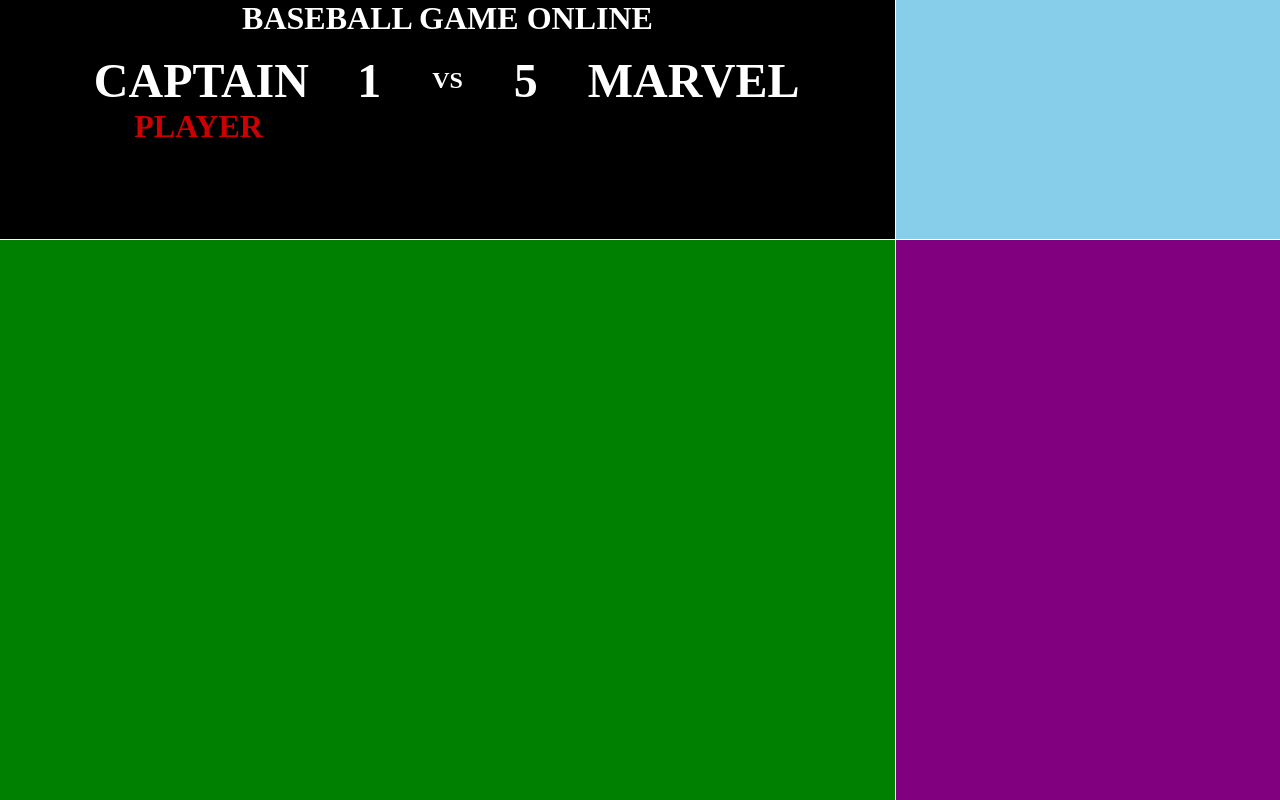
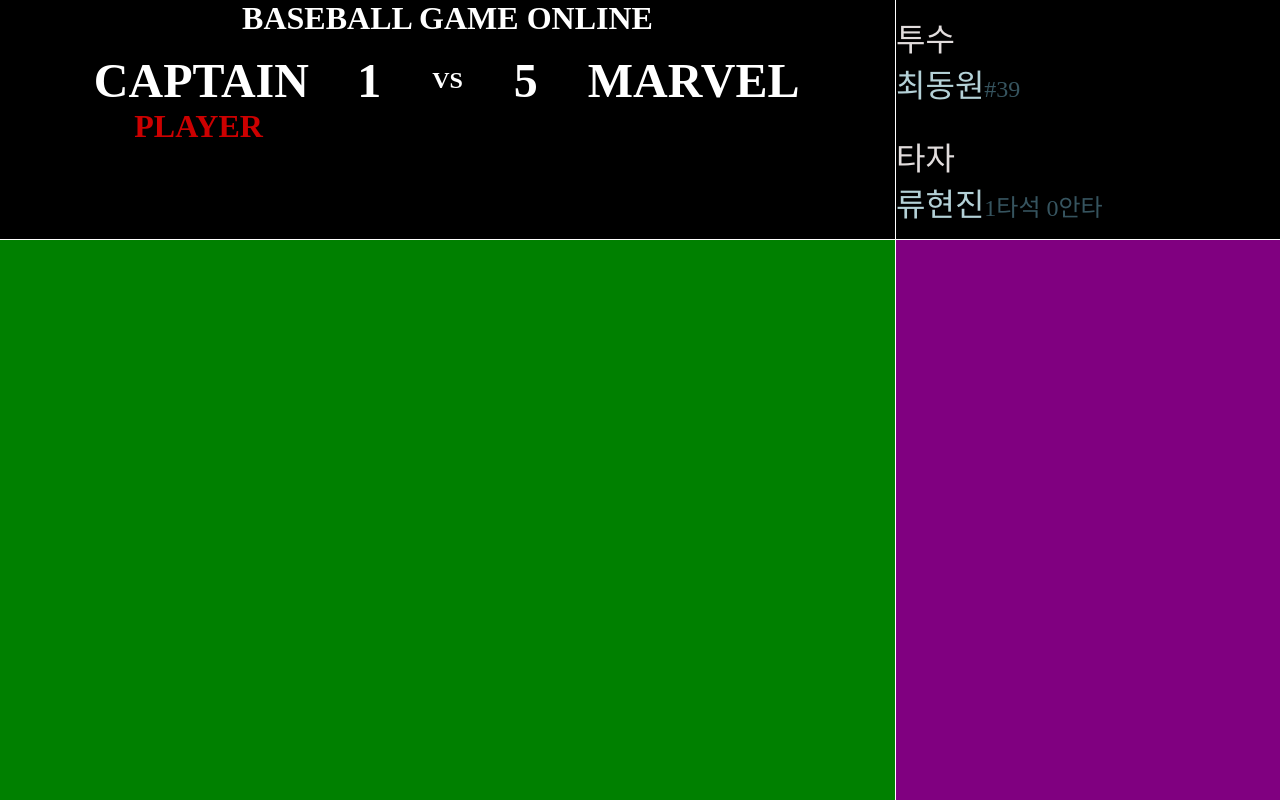
Before and after one commit to codesquad-member-2020/baseball-09, a React app in the folder FE/: page /game in a window 1280 px wide. Built offline with nearby package versions, Linux system fonts and the light colour scheme.

Commit message:
[#25] feat: 현재 선수 상태 보여주는 컴포넌트 작성
why: 현재 투수와 타자의 상태를 보여주는 컴포넌트를 작성했다.

```diff
--- /dev/null
+++ b/FE/src/components/GamePage/CurrentTurn/CurrentTurn.tsx
@@ -0,0 +1,59 @@
+import React from "react";
+import styled from "styled-components";
+
+const StatusWrapper = styled.div`
+  background-color: #000000;
+  display: flex;
+  flex-direction: column;
+  height: 100%;
+  justify-content: space-around;
+  width: 100%;
+`;
+
+const PlayerType = styled.span`
+  color: #e2dddd;
+  font-size: 2rem;
+`;
+
+const Player = styled.div`
+  align-items: baseline;
+  display: flex;
+`;
+
+const PlayerName = styled.span`
+  color: #b4d1d7;
+  font-size: 2rem;
+`;
+
+const PlayerStats = styled.span`
+  color: #36545f;
+  font-size: 1.5rem;
+`;
+
+const PlayerWrapper = styled.div`
+  display: flex;
+  flex-direction: column;
+`;
+
+const CurrentTurn = () => {
+  return (
+    <StatusWrapper>
+      <PlayerWrapper>
+        <PlayerType>투수</PlayerType>
+        <Player>
+          <PlayerName>최동원</PlayerName>
+          <PlayerStats>#39</PlayerStats>
+        </Player>
+      </PlayerWrapper>
+      <PlayerWrapper>
+        <PlayerType>타자</PlayerType>
+        <Player>
+          <PlayerName>류현진</PlayerName>
+          <PlayerStats>1타석 0안타</PlayerStats>
+        </Player>
+      </PlayerWrapper>
+    </StatusWrapper>
+  );
+};
+
+export default CurrentTurn;
--- a/FE/src/components/GamePage/GamePage.tsx
+++ b/FE/src/components/GamePage/GamePage.tsx
@@ -1,6 +1,7 @@
 import React from "react";
 import styled from "styled-components";
 import ScoreBoard from "@/components/GamePage/ScoreBoard/ScoreBoard";
+import CurrentTurn from "@/components/GamePage/CurrentTurn/CurrentTurn";
 
 const Wrapper = styled.div`
   background-color: #000000;
@@ -22,7 +23,7 @@
   width: 70vw;
 `;
 
-const CurrentTurn = styled.div`
+const CurrentTurnWrapper = styled.div`
   background-color: skyblue;
   height: 100%;
   width: 30vw;
@@ -38,8 +39,8 @@
 const GameStatus = styled.div`
   background-color: green;
   border-right: 1px solid white;
+  height: 100%;
   width: 70vw;
-  height: 100%;
 `;
 
 const PlayerInfo = styled.div`
@@ -55,7 +56,9 @@
         <ScoreBoardWrapper>
           <ScoreBoard />
         </ScoreBoardWrapper>
-        <CurrentTurn />
+        <CurrentTurnWrapper>
+          <CurrentTurn />
+        </CurrentTurnWrapper>
       </HeaderSection>
       <PlayStatusSection>
         <GameStatus></GameStatus>
```
